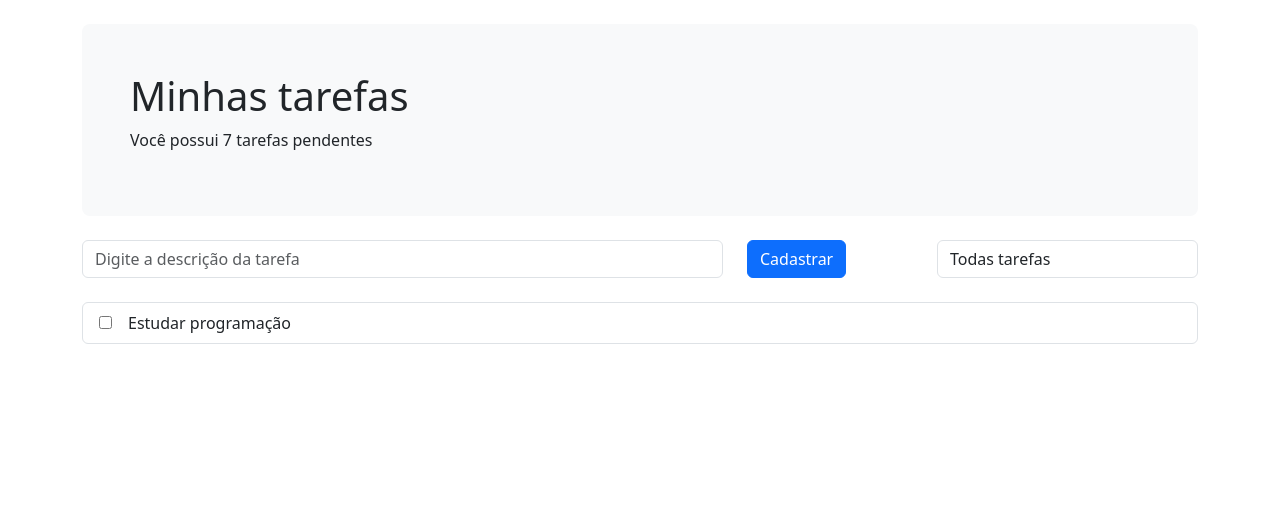
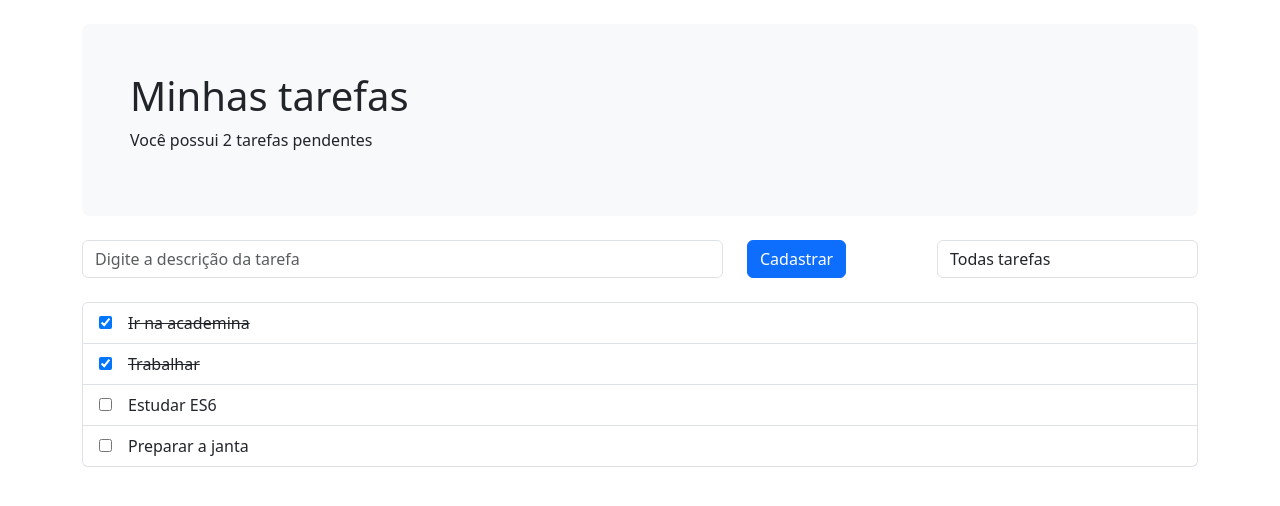
Before and after one commit to bcadore/ToDo-List-VueJS, a Vue app: page / in a window 1280 px wide. Shown: the top 506 px of the page. Built offline with nearby package versions, Linux system fonts and the light colour scheme.

Commit message:
Add JS para exibir as tarefas dinamicamente.

```diff
--- a/src/App.vue
+++ b/src/App.vue
@@ -1,10 +1,37 @@
-<script setup></script>
+<script setup>
+import { reactive } from "vue";
+
+const estado = reactive({
+  tarefas: [
+    {
+      titulo: "Ir na academina",
+      finalizada: true,
+    },
+    {
+      titulo: "Trabalhar",
+      finalizada: true,
+    },
+    {
+      titulo: "Estudar ES6",
+      finalizada: false,
+    },
+    {
+      titulo: "Preparar a janta",
+      finalizada: false,
+    },
+  ]
+});
+
+const getTarefasPendentes = () => {
+  return estado.tarefas.filter(tarefa => !tarefa.finalizada)
+}
+</script>
 
 <template>
   <div class="container">
     <header class="p-5 mb-4 mt-4 bg-light rounded-3">
       <h1>Minhas tarefas</h1>
-      <p>Você possui 7 tarefas pendentes</p>
+      <p>Você possui {{ getTarefasPendentes().length }} tarefas pendentes</p>
     </header>
     <form>
       <div class="row">
@@ -28,14 +55,16 @@
       </div>
     </form>
     <ul class="list-group mt-4">
-      <li class="list-group-item">
-        <input type="checkbox">
-        <label class="ms-3" for="">
-          Estudar programação
-        </label>
+      <li class="list-group-item" v-for="tarefa in estado.tarefas">
+        <input :checked="tarefa.finalizada" :id="tarefa.titulo" type="checkbox" />
+        <label :class="{done: tarefa.finalizada === true}" class="ms-3" :for="tarefa.titulo"> {{ tarefa.titulo }} </label>
       </li>
     </ul>
   </div>
 </template>
 
-<style scoped></style>
+<style scoped>
+.done {
+  text-decoration: line-through;
+}
+</style>
```
